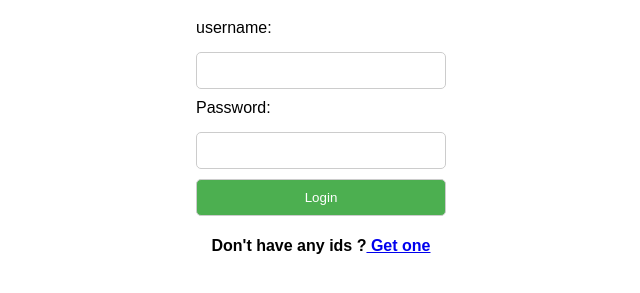
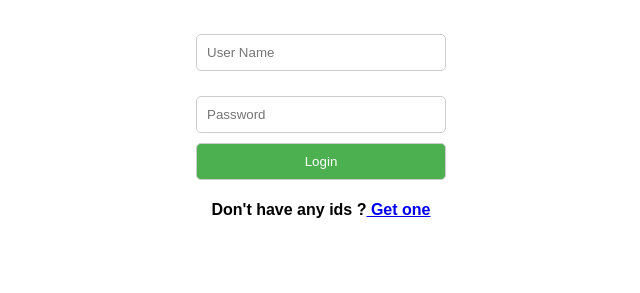
Before and after one commit to mhbees/login, a plain HTML site: page index.html in a window 1280 px wide. Shown: the part 61-354 px from the top of the page, without its empty margins (319-959 px from the left). Drawn offline with nearby package versions, Linux system fonts and the light colour scheme.

Commit message:
Update index.html

```diff
--- a/index.html
+++ b/index.html
@@ -20,10 +20,10 @@ loop: true
   })
 </script>
     <form id="login-form">
-        <label for="username">username:</label>
-        <input type="text" id="username" name="username" required>
-        <label for="password">Password:</label>
-        <input type="password" id="password" name="password" required>
+        <label for="username"></label>
+        <input type="text" placeholder="User Name" id="username" name="username" required>
+        <label for="password"></label>
+        <input type="password" placeholder="Password"id="password" name="password" required>
         <button type="submit">Login</button>
     </form>
     <p id="message"></p>
```
